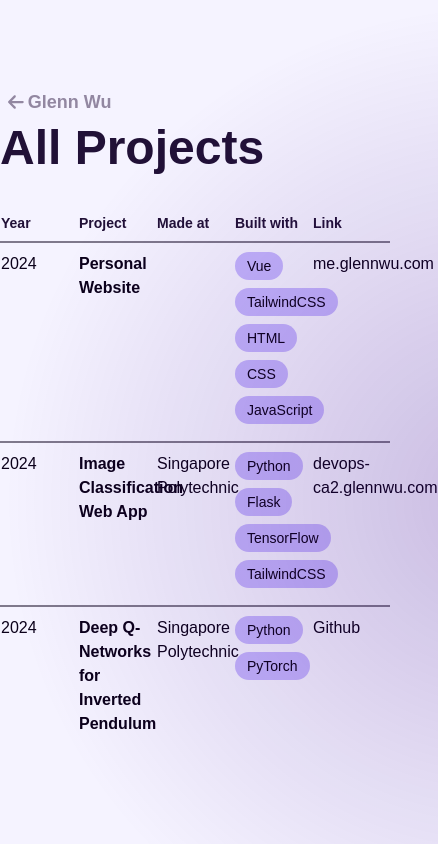
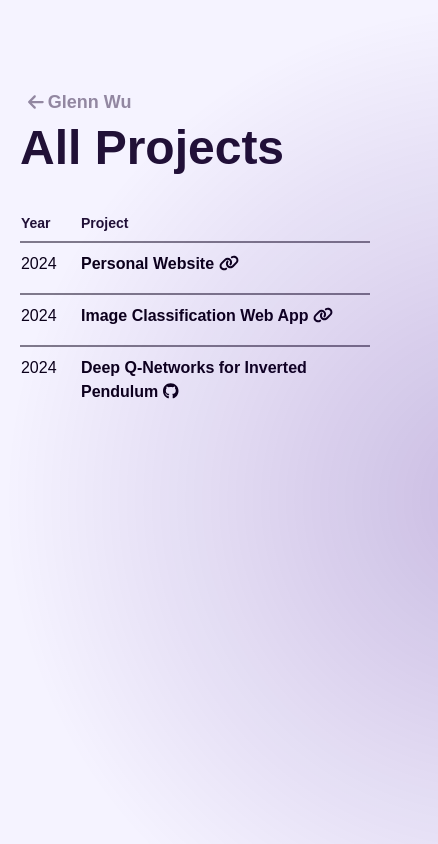
Before and after one commit to wuglenn/v1, a Vue app: page /archive in a window 390 px wide. Shown: the whole page, 438 px wide, since content can reach past the window. Built offline with nearby package versions, Linux system fonts and the light colour scheme; a web font is replaced by a local one.

Commit message:
responsiveness implemented

```diff
--- a/src/components/AboutSection.vue
+++ b/src/components/AboutSection.vue
@@ -10,30 +10,23 @@ const emit = defineEmits(["scrollToSection"]);
       with toys and other household gadgets trying to understand their inner workings. This drive
       has never faltered and I've gained a passion for software development and
       <span
-        class="text-theme-700 hover:text-theme-500 dark:text-violet-50 dark:hover:text-violet-300 transition cursor-pointer"
-        @click="emit('scrollToSection', 'projects')"
-        >deep learning</span
-      >, they're my new cooler toys.
+        class="text-theme-700/70 hover:text-theme-500 dark:text-violet-50 dark:hover:text-violet-300 transition cursor-pointer"
+        @click="emit('scrollToSection', 'projects')">deep learning</span>, they're my new cooler toys.
     </p>
     <p class="mt-3">
       Currently, I'm in my final year of
       <span
-        class="text-theme-700 hover:text-theme-500 dark:text-violet-50 dark:hover:text-violet-300 transition cursor-pointer"
-        @click="emit('scrollToSection', 'education')"
-        >Polytechnic</span
-      >
+        class="text-theme-700/70 hover:text-theme-500 dark:text-violet-50 dark:hover:text-violet-300 transition cursor-pointer"
+        @click="emit('scrollToSection', 'education')">Polytechnic</span>
       studies doing an internship with
       <span
-        class="text-theme-700 hover:text-theme-500 dark:text-violet-50 dark:hover:text-violet-300 transition cursor-pointer"
-        @click="emit('scrollToSection', 'experience')"
-        >Oracle</span
-      >, creating internal tools and processes to address the pain-points within the local team.
+        class="text-theme-700/70 hover:text-theme-500 dark:text-violet-50 dark:hover:text-violet-300 transition cursor-pointer"
+        @click="emit('scrollToSection', 'experience')">Oracle</span>, creating internal tools and processes to address
+      the pain-points within the local team.
       Outside of work and studies, I'm a proud member of the
       <span
-        class="text-theme-700 hover:text-theme-500 dark:text-violet-50 dark:hover:text-violet-300 transition cursor-pointer"
-      >
-        <a href="https://instagram.com/sp.riteclub" target="_blank"> robotics club </a></span
-      >
+        class="text-theme-700/70 hover:text-theme-500 dark:text-violet-50 dark:hover:text-violet-300 transition cursor-pointer">
+        <a href="https://instagram.com/sp.riteclub" target="_blank"> robotics club </a></span>
       where we work to create robots that compete at the international level.
     </p>
   </div>
--- a/src/components/projects/ProjectsTable.vue
+++ b/src/components/projects/ProjectsTable.vue
@@ -1,38 +1,55 @@
 <script setup>
+import { FontAwesomeIcon } from "@fortawesome/vue-fontawesome";
+import { faLink } from "@fortawesome/free-solid-svg-icons";
+import { faGithub } from "@fortawesome/free-brands-svg-icons";
+
 import { projects } from "./projects"
 
 import MultiTags from "@/components/ui/MultiTags.vue";
 </script>
 
 <template>
-  <table class="w-full table-fixed mt-10">
+  <table class="w-full table-fixed">
     <tr class="text-theme-700 dark:text-violet-50 text-sm h-[30px] align-top">
-      <th class="lg:w-[70px] text-start">Year</th>
-      <th class="lg:w-[250px] text-start">Project</th>
-      <th class="lg:w-[190px] text-start">Made at</th>
-      <th class="text-start">Built with</th>
-      <th class="lg:w-[250px] text-start">Link</th>
+      <th class="w-[60px] text-start">Year</th>
+      <th class="lg:w-[190px] xl:w-[250px] text-start">Project</th>
+      <th class="hidden lg:table-cell lg:w-[150px] xl:w-[190px] text-start">Made at</th>
+      <th class="hidden lg:table-cell text-start">Built with</th>
+      <th class="hidden md:table-cell md:w-[250px] lg:w-[200px] xl:w-[250px] text-start">Link</th>
     </tr>
     <tr v-for="(project, index) in projects" :key="index" class="border-t-2 border-theme-950/50 dark:border-theme-700">
       <td class="text-start align-top">
-        <p class="mt-2 mb-4">{{ project.startDate.split(" ")[1] }}
+        <p class="mt-2 mb-4 me-2">{{ project.startDate.split(" ")[1] }}
         </p>
       </td>
       <td class="text-start align-top font-semibold dark:text-violet-50">
-        <p class="mt-2 mb-4">{{ project.titleAlt }}
+        <p class="hidden md:block mt-2 mb-4 me-2">{{ project.titleAlt }} </p>
+        <a :href="project.website" target="_blank"
+          class="block md:hidden mt-2 mb-4 me-2 hover:text-violet-800 dark:hover:text-violet-300 transition duration-100">
+          <p>
+            {{ project.titleAlt }}
+            <span>
+              <FontAwesomeIcon v-if="project.websiteAlt == 'Github'" :icon="faGithub" />
+              <FontAwesomeIcon v-else :icon="faLink" />
+            </span>
+          </p>
+        </a>
+      </td>
+      <td class="hidden lg:table-cell text-start align-top">
+        <p class="mt-2 mb-4 me-2">{{ project.madeAt }}
         </p>
       </td>
-      <td class="text-start align-top">
-        <p class="mt-2 mb-4">{{ project.madeAt }}
-        </p>
+      <td class="hidden lg:table-cell text-start align-top">
+        <MultiTags class="mt-2 mb-4 me-2" :tags="project.tags" />
       </td>
-      <td class="text-start align-top">
-        <MultiTags class="mt-2 mb-4" :tags="project.tags" />
-      </td>
-      <td class="text-start align-top">
+      <td class="hidden md:table-cell text-start align-top">
         <a :href="project.website" target="_blank">
-          <p class="mt-2 mb-4">
+          <p class="mt-2 mb-4 me-2 hover:text-violet-800 dark:hover:text-violet-50 transition duration-100">
             {{ project.websiteAlt }}
+            <span>
+              <FontAwesomeIcon v-if="project.websiteAlt == 'Github'" :icon="faGithub" />
+              <FontAwesomeIcon v-else :icon="faLink" />
+            </span>
           </p>
         </a>
       </td>
--- a/src/router/index.js
+++ b/src/router/index.js
@@ -9,12 +9,12 @@ const router = createRouter({
   routes: [
     {
       path: "/",
-      name: "home",
+      name: "glenn wu",
       component: HomeView,
     },
     {
       path: "/archive",
-      name: "archive",
+      name: "archive | glenn wu",
       component: () => import("@/views/ProjectArchiveView.vue"),
     },
     // {
@@ -36,4 +36,9 @@ const router = createRouter({
   },
 });
 
+router.beforeEach((to, from, next) => {
+  document.title = to.name;
+  next()
+});
+
 export default router;
--- a/src/views/ProjectArchiveView.vue
+++ b/src/views/ProjectArchiveView.vue
@@ -19,16 +19,18 @@ const arrowClass = computed(() => ({
 <template>
   <main class="relative">
     <div class="text-theme-950 dark:text-theme-500 relative flex items-center justify-center">
-      <div class="lg:w-[800px] xl:w-[1150px] flex flex-col items-center justify-start mt-[80px]">
+      <div class="mx-5 md:mx-10 lg:w-[900px] xl:w-[1150px] flex flex-col items-center justify-start mt-[80px]">
         <div class="flex flex-col w-full justify-start">
-          <RouterLink to="/"
-            class="p-2 text-lg font-semibold flex items-center justify-start gap-1 text-theme-500 dark:text-violet-300"
-            @mouseover="isHovered = true" @mouseleave="isHovered = false">
-            <FontAwesomeIcon :icon="faArrowLeft" class="transition" :class="arrowClass" />Glenn Wu
-          </RouterLink>
+          <div class="flex">
+            <RouterLink to="/"
+              class="p-2 text-lg font-semibold flex items-center justify-start gap-1 text-theme-500 dark:text-violet-300 grow-0"
+              @mouseover="isHovered = true" @mouseleave="isHovered = false">
+              <FontAwesomeIcon :icon="faArrowLeft" class="transition" :class="arrowClass" />Glenn Wu
+            </RouterLink>
+          </div>
           <h1 class="font-bold text-5xl text-theme-700 dark:text-violet-50">All Projects</h1>
         </div>
-        <ProjectsTable class="font-medium" />
+        <ProjectsTable class="font-medium mt-10 lg:mt-20" />
       </div>
     </div>
     <ScrollState />
```
Also changed, not shown: src/assets/tailwind.css.
